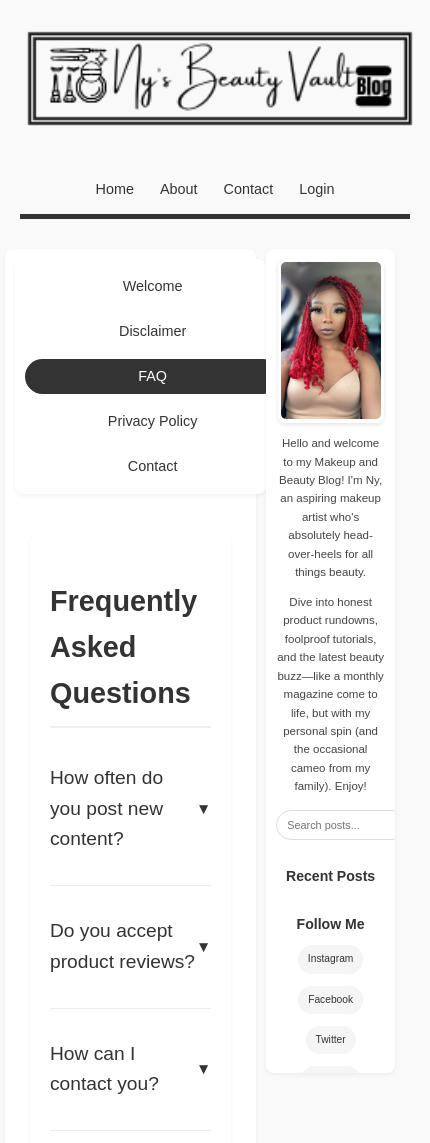
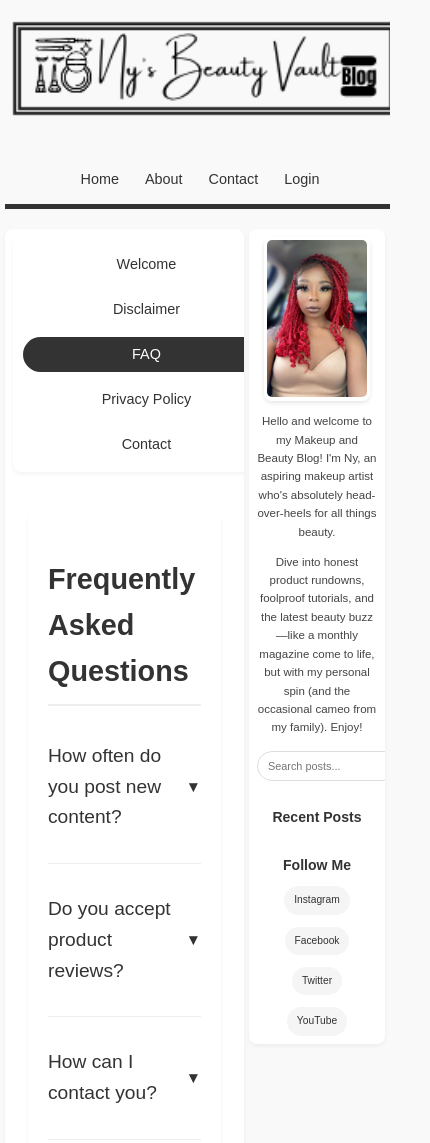
Before and after one commit to chismdarren/makeupbyny.github.io, a website with bundled scripts: page faq.html in a window 390 px wide. Shown: the top 1143 px of the page, 430 px wide, since content can reach past the window. Built offline with nearby package versions, Linux system fonts and the light colour scheme; no server answers.

Commit message:
update comments

```diff
--- a/style.css
+++ b/style.css
@@ -78,6 +78,7 @@ nav button:hover {
   max-width: 1200px;
   margin: 0 auto;
   justify-content: center;
+  box-sizing: border-box;
 }
 
 /* Posts section */
@@ -89,6 +90,7 @@ nav button:hover {
   box-shadow: 0 2px 4px rgba(0,0,0,0.05);
   position: relative;
   max-width: 700px;
+  box-sizing: border-box;
 }
 
 .posts h2 {
@@ -297,27 +299,47 @@ form textarea {
 }
 
 @media (max-width: 768px) {
+  body, html {
+    overflow-x: hidden;
+    width: 100vw;
+    max-width: 100%;
+  }
+
+  header {
+    width: 100%;
+    padding: 20px 5px;
+  }
+
+  header img {
+    max-width: 100%;
+    height: auto;
+  }
+
   .content {
     flex-direction: row;
-    padding: 15px 10px;
-    gap: 15px;
+    padding: 15px 5px;
+    gap: 10px;
     justify-content: space-between;
+    width: 100%;
+    max-width: 100%;
   }
 
   .posts {
     max-width: 70%;
     flex: 7;
-    padding: 15px;
+    padding: 10px;
     margin-left: 0;
+    overflow: hidden;
   }
 
   .about-me {
     max-width: 30%;
     flex: 3;
-    padding: 15px;
+    padding: 10px;
     font-size: 0.85em;
     margin-top: 0;
     margin-right: 0;
+    overflow: hidden;
   }
 
   .about-me img {
@@ -356,27 +378,63 @@ form textarea {
 
 /* For very small screens/mobile */
 @media (max-width: 480px) {
+  body, html {
+    overflow-x: hidden;
+    width: 100%;
+    padding: 0;
+    margin: 0;
+  }
+
+  header {
+    width: 100%;
+    padding: 10px 5px;
+  }
+
   .content {
     flex-direction: row;
     padding: 10px 5px;
-    gap: 10px;
+    gap: 5px;
     justify-content: space-between;
     align-items: flex-start;
+    width: 100%;
+    max-width: 100%;
+    margin: 0;
   }
 
   .posts {
-    max-width: 68%;
-    flex: 68;
-    padding: 10px;
+    max-width: 65%;
+    flex: 65;
+    padding: 8px;
     margin-left: 0;
+    overflow-x: hidden;
   }
 
   .about-me {
-    max-width: 32%;
-    flex: 32;
-    padding: 10px;
+    max-width: 35%;
+    flex: 35;
+    padding: 8px;
     font-size: 0.8em;
     margin-right: 0;
+    overflow-x: hidden;
+  }
+
+  #blogPosts > div {
+    padding: 0 5px;
+  }
+
+  #blogPosts img {
+    max-width: 100%;
+    height: auto;
+  }
+
+  #blogPosts h3 {
+    font-size: 1.1em;
+    word-wrap: break-word;
+  }
+
+  #blogPosts p {
+    font-size: 0.9em;
+    word-wrap: break-word;
   }
 
   header img {
```
Also changed, not shown: index.html (+42 -3 lines).
